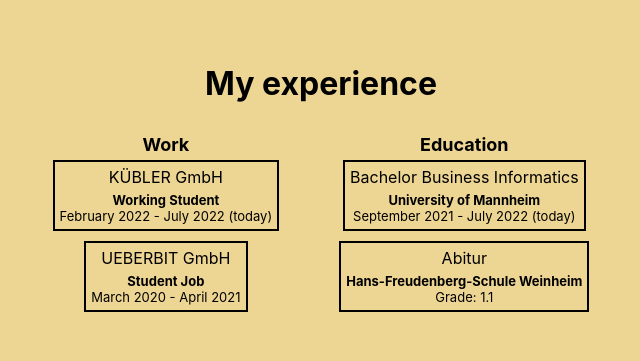
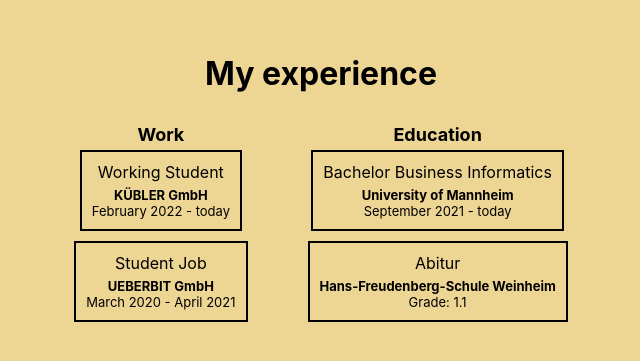
Before and after one commit to ibveecnk/portfolio, a Next.js app: page /experience in a window 1280 px wide. Shown: the part 215-576 px from the top of the page, without its empty margins (319-959 px from the left). Built offline with nearby package versions, Linux system fonts and the light colour scheme.

Commit message:
Improve layout
- Position on top
- Company name at bottom
- larger padding for less crammed apperance

```diff
--- a/components/Experience/EducationCard.tsx
+++ b/components/Experience/EducationCard.tsx
@@ -29,7 +29,7 @@
       year: "numeric",
       month: "long",
     });
-    ongoing ? (toString += " (today)") : null;
+    ongoing ? (toString = "today") : null;
     return `${fromString} - ${toString}`;
   };
 
--- a/components/Experience/ExperienceCard.tsx
+++ b/components/Experience/ExperienceCard.tsx
@@ -4,7 +4,7 @@
 interface Props {
   link: string;
   company: string;
-  position?: string;
+  position: string;
   from: Date;
   to: Date;
   ongoing?: boolean;
@@ -27,19 +27,15 @@
       year: "numeric",
       month: "long",
     });
-    ongoing ? (toString += " (today)") : null;
+    ongoing ? (toString = "today") : null;
     return `${fromString} - ${toString}`;
   };
 
   return (
     <Link href={link} passHref>
       <div className={styles.card}>
-        <div className={styles.cardHead}>{company}</div>
-        {position ? (
-          <div className={styles.cardText + " " + styles.cardBold}>
-            {position}
-          </div>
-        ) : null}
+        <div className={styles.cardHead}>{position}</div>
+        <div className={styles.cardText + " " + styles.cardBold}>{company}</div>
         <div className={styles.cardText}>{dateSpanToString(from, to)}</div>
       </div>
     </Link>
--- a/styles/pages/Experience.module.scss
+++ b/styles/pages/Experience.module.scss
@@ -35,7 +35,7 @@
 }
 
 .card {
-  padding: 5px;
+  padding: 10px;
   margin: 5px 10px;
   border: 2px solid black;
   transition: all 0.5s;
```
